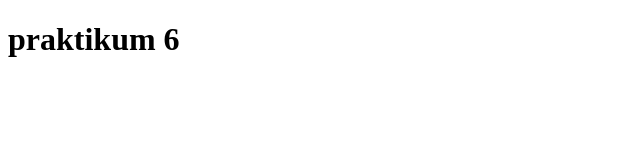
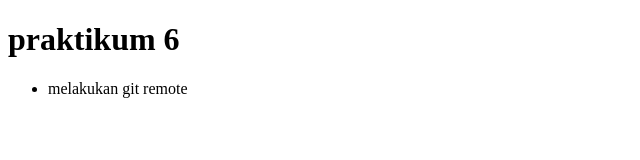
Before and after one commit to AntoniusDaniel/215410061g6, a plain HTML site: page index.html in a window 1280 px wide. Shown: the whole page, without its empty margins (0-640 px from the left). Drawn offline with Linux system fonts and the light colour scheme.

Commit message:
deit file index.html

```diff
--- a/index.html
+++ b/index.html
@@ -5,5 +5,8 @@
     </head>
     <body>
         <h1>praktikum 6</h1>
+        <ul>
+            <li>melakukan git remote</li>
+        </ul>
     </body>
 </html>
```
